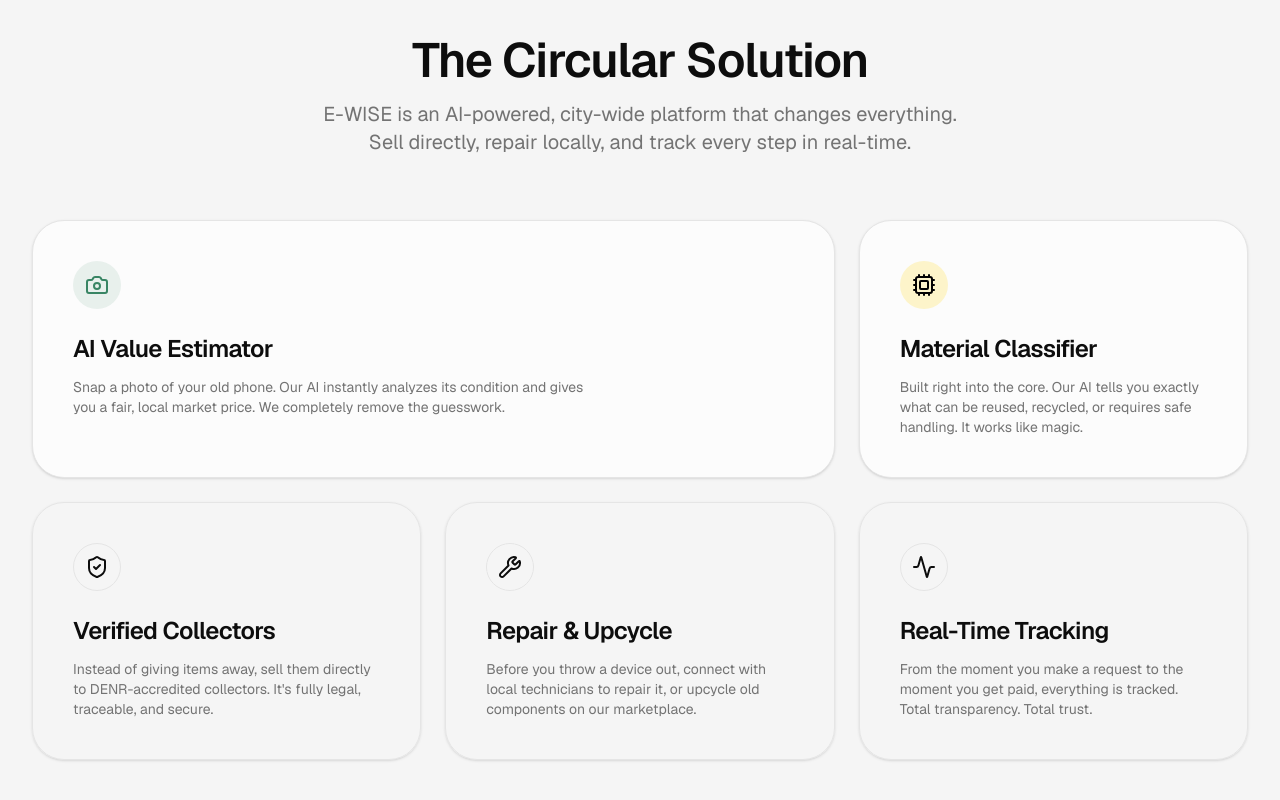
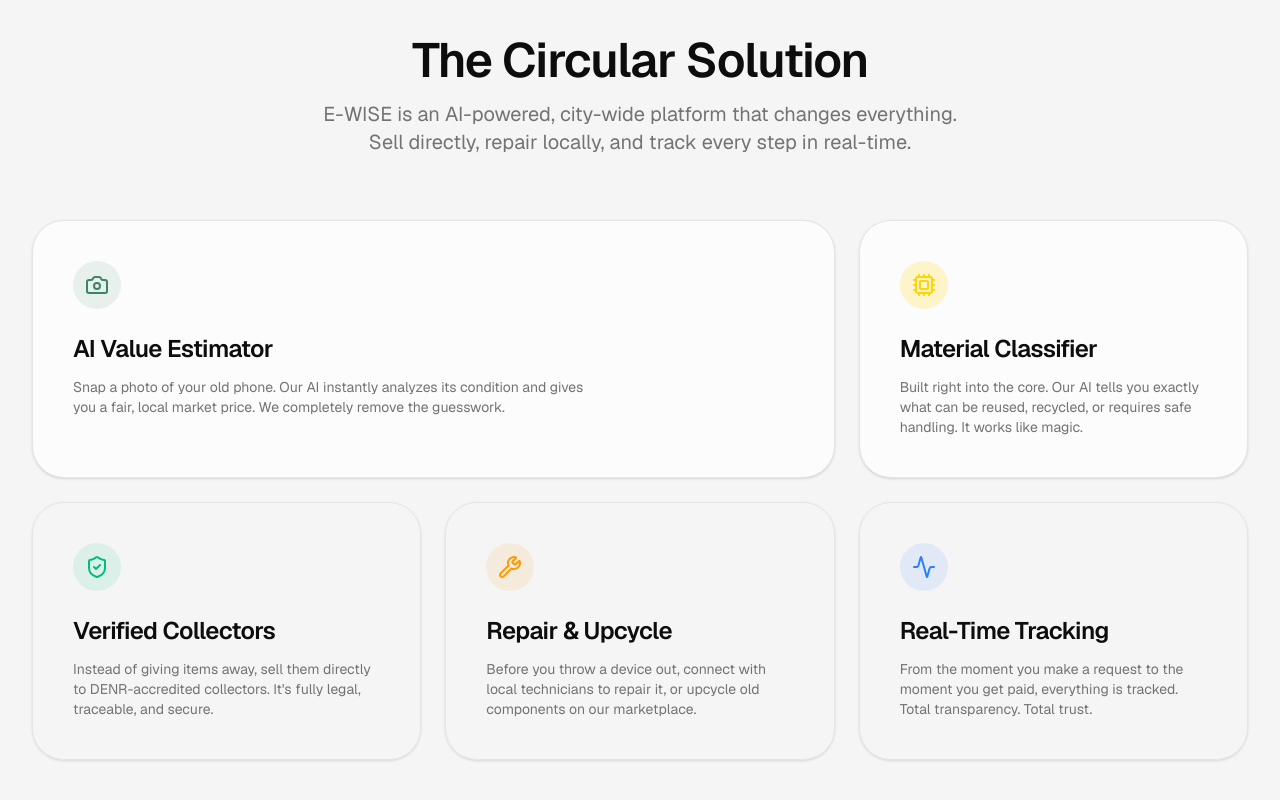
Before and after one commit to Jetrossgalinato/E-wise, a Next.js app: page /landing in a window 1280 px wide. Shown: the part 2040-2840 px from the top of the page. Built offline with nearby package versions, Linux system fonts and the light colour scheme.

Commit message:
style: change the colors on the icons of the below cards (solution-section)

```diff
--- a/app/landing/components/solution-section.tsx
+++ b/app/landing/components/solution-section.tsx
@@ -26,7 +26,7 @@
 
         {/* Bento Box Feature Grid */}
         <div className="grid grid-cols-1 md:grid-cols-3 gap-6 auto-rows-fr">
-          {/* Feature 1: AI Value Estimator */}
+          {/* Feature 1: AI Value Estimator (Keeps Primary Green) */}
           <ShineCard className="md:col-span-2 bg-card">
             <div className="h-12 w-12 rounded-full bg-primary/10 flex items-center justify-center mb-6 text-primary">
               <Camera className="w-6 h-6" />
@@ -41,9 +41,9 @@
             </div>
           </ShineCard>
 
-          {/* Feature 2: AI Material Classifier */}
+          {/* Feature 2: AI Material Classifier (Keeps Accent Yellow) */}
           <ShineCard className="bg-card">
-            <div className="h-12 w-12 rounded-full bg-accent/20 flex items-center justify-center mb-6 text-accent-foreground">
+            <div className="h-12 w-12 rounded-full bg-accent/20 flex items-center justify-center mb-6 text-accent">
               <Cpu className="w-6 h-6" />
             </div>
             <TypographyH3>Material Classifier</TypographyH3>
@@ -56,9 +56,9 @@
             </div>
           </ShineCard>
 
-          {/* Feature 3: Verified Collectors */}
+          {/* Feature 3: Verified Collectors (Uses Custom Emerald Green) */}
           <ShineCard className="bg-secondary/50">
-            <div className="h-12 w-12 rounded-full bg-background flex items-center justify-center mb-6 text-foreground border border-border">
+            <div className="h-12 w-12 rounded-full bg-emerald-500/10 flex items-center justify-center mb-6 text-emerald-500">
               <ShieldCheck className="w-6 h-6" />
             </div>
             <TypographyH3>Verified Collectors</TypographyH3>
@@ -71,9 +71,9 @@
             </div>
           </ShineCard>
 
-          {/* Feature 4: Local Repair Network */}
+          {/* Feature 4: Local Repair Network (Uses Custom Amber) */}
           <ShineCard className="bg-secondary/50">
-            <div className="h-12 w-12 rounded-full bg-background flex items-center justify-center mb-6 text-foreground border border-border">
+            <div className="h-12 w-12 rounded-full bg-amber-500/10 flex items-center justify-center mb-6 text-amber-500">
               <Wrench className="w-6 h-6" />
             </div>
             <TypographyH3>Repair & Upcycle</TypographyH3>
@@ -85,9 +85,9 @@
             </div>
           </ShineCard>
 
-          {/* Feature 5: Real-Time Tracking */}
+          {/* Feature 5: Real-Time Tracking (Uses Custom Blue) */}
           <ShineCard className="bg-secondary/50">
-            <div className="h-12 w-12 rounded-full bg-background flex items-center justify-center mb-6 text-foreground border border-border">
+            <div className="h-12 w-12 rounded-full bg-blue-500/10 flex items-center justify-center mb-6 text-blue-500">
               <Activity className="w-6 h-6" />
             </div>
             <TypographyH3>Real-Time Tracking</TypographyH3>
```
